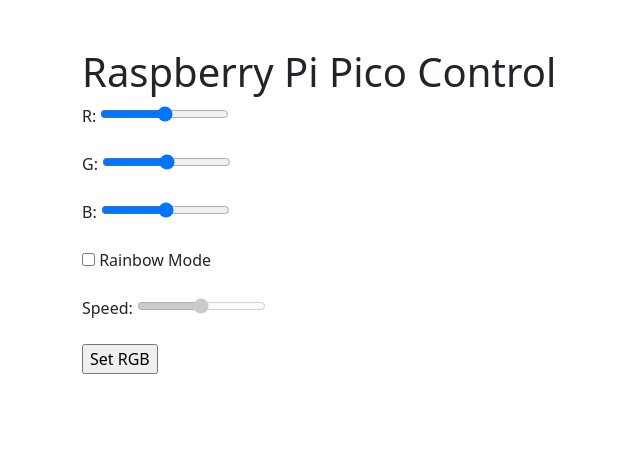
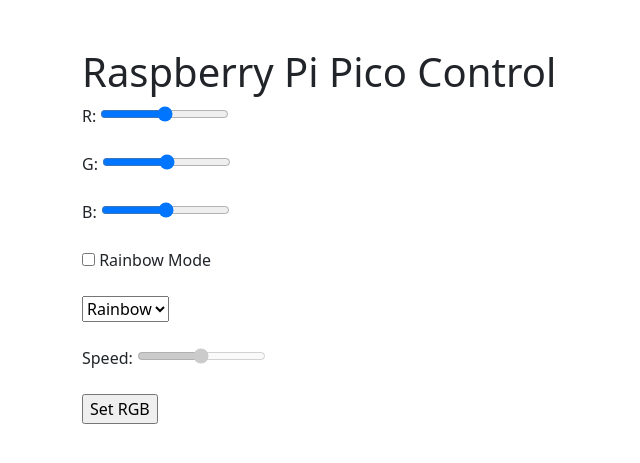
Before and after one commit to Lacolle87/pico_mqtt_flask_rgb_led, a Flask app: page / in a window 1280 px wide. Shown: the top 463 px of the page, without its empty margins (0-640 px from the left). Run offline with Flask 3, Linux system fonts and the light colour scheme; some libraries are stand-ins or nearby versions.

Commit message:
add rainbow, wave, sync

```diff
--- a/static/js/script.js
+++ b/static/js/script.js
@@ -1,27 +1,17 @@
-$(function() {
-  // Reverse the values of the speed range slider when the page loads
-  var speedInput = document.getElementById('speed');
-  var reversedValue = parseInt(speedInput.max) + parseInt(speedInput.min) - parseInt(speedInput.value);
-  speedInput.setAttribute('value', reversedValue);
+$(function () {
+    const speedInput = document.getElementById('speed');
+    const reversedValue = parseInt(speedInput.max) + parseInt(speedInput.min) - parseInt(speedInput.value);
+    speedInput.value = reversedValue;
 
-  $('#rainbow_mode').change(function() {
-    var rainbowMode = $(this).is(':checked');
-    if (rainbowMode) {
-      $('#speed').prop('disabled', false);
-      $('#red, #green, #blue').prop('disabled', true);
-      $.post('/', {
-        'rainbow_mode': 'rainbow'
-      });
-    } else {
-      $('#speed').prop('disabled', true);
-      $('#red, #green, #blue').prop('disabled', false);
-      $.post('/', {
-        'rainbow_mode': 'solid'
-      });
-    }
+    $('#rainbow_mode').change(function () {
+        const rainbowMode = $(this).is(':checked');
+        const mode = rainbowMode ? 'rainbow' : 'solid';
+        $('#speed').prop('disabled', !rainbowMode);
+        $('#red, #green, #blue').prop('disabled', rainbowMode);
+        $.post('/', {'rainbow_mode': mode});
     });
 
-  $('#led-form').submit(function(event) {
+    $('#led-form').submit(function (event) {
         event.preventDefault();
         var red = $('#red').val();
         var green = $('#green').val();
@@ -30,9 +20,15 @@
         var mode = $('#rainbow_mode').is(':checked') ? 'rainbow' : 'solid';
         var message = `rgb:${red},${green},${blue}`;
         if (mode === 'rainbow') {
-      // Reverse the speed value before appending it to the message
-      var reversedSpeed = parseInt(speedInput.max) + parseInt(speedInput.min) - parseInt(speed);
-      message += `:rainbow.${reversedSpeed}`;
+            var rainbowEffect = $('#rainbow_effect').val();
+            if (rainbowEffect === 'rainbow') {
+                message = 'rainbow';
+            } else if (rainbowEffect === 'wave') {
+                message = 'wave';
+            } else if (rainbowEffect === 'sync') {
+                message = 'sync';
+            }
+            message += `.${speed}`;
         }
         $.post('/', {
             'color': message,
--- a/templates/index.html
+++ b/templates/index.html
@@ -10,26 +10,26 @@
             <h1 class="mt-5">Raspberry Pi Pico Control</h1>
             <form id="led-form" method="POST">
                 <label for="red">R:</label>
-                <input type="range" min="0" max="255" name="red" id="red"
-                       {% if rainbow_mode %}disabled{% endif %}><br><br>
+                <input type="range" min="0" max="255" name="red" id="red" {% if rainbow_mode %}disabled{% endif %}><br><br>
 
                 <label for="green">G:</label>
-                <input type="range" min="0" max="255" name="green" id="green"
-                       {% if rainbow_mode %}disabled{% endif %}><br><br>
+                <input type="range" min="0" max="255" name="green" id="green" {% if rainbow_mode %}disabled{% endif %}><br><br>
 
                 <label for="blue">B:</label>
-                <input type="range" min="0" max="255" name="blue" id="blue"
-                       {% if rainbow_mode %}disabled{% endif %}><br><br>
+                <input type="range" min="0" max="255" name="blue" id="blue" {% if rainbow_mode %}disabled{% endif %}><br><br>
 
                 <input type="checkbox" name="rainbow_mode" id="rainbow_mode">
                 <label for="rainbow_mode">Rainbow Mode</label><br><br>
 
-                <div id="speed-wrapper">
+                <div id="rainbow-settings">
+                    <select name="rainbow_effect" id="rainbow_effect">
+                        <option value="rainbow">Rainbow</option>
+                        <option value="wave">Wave</option>
+                        <option value="sync">Sync</option>
+                    </select><br><br>
+
                     <label for="speed">Speed:</label>
-                    <input type="range" min="1" max="128" name="speed"
-                           id="speed"
-                           {% if not rainbow_mode %}disabled{% endif %}>
-                    <br><br>
+                    <input type="range" min="1" max="128" name="speed" id="speed" {% if not rainbow_mode %}disabled{% endif %}><br><br>
                 </div>
 
                 <input type="submit" value="Set RGB">
```
Lines whose indentation alone changed are shown as unchanged.
